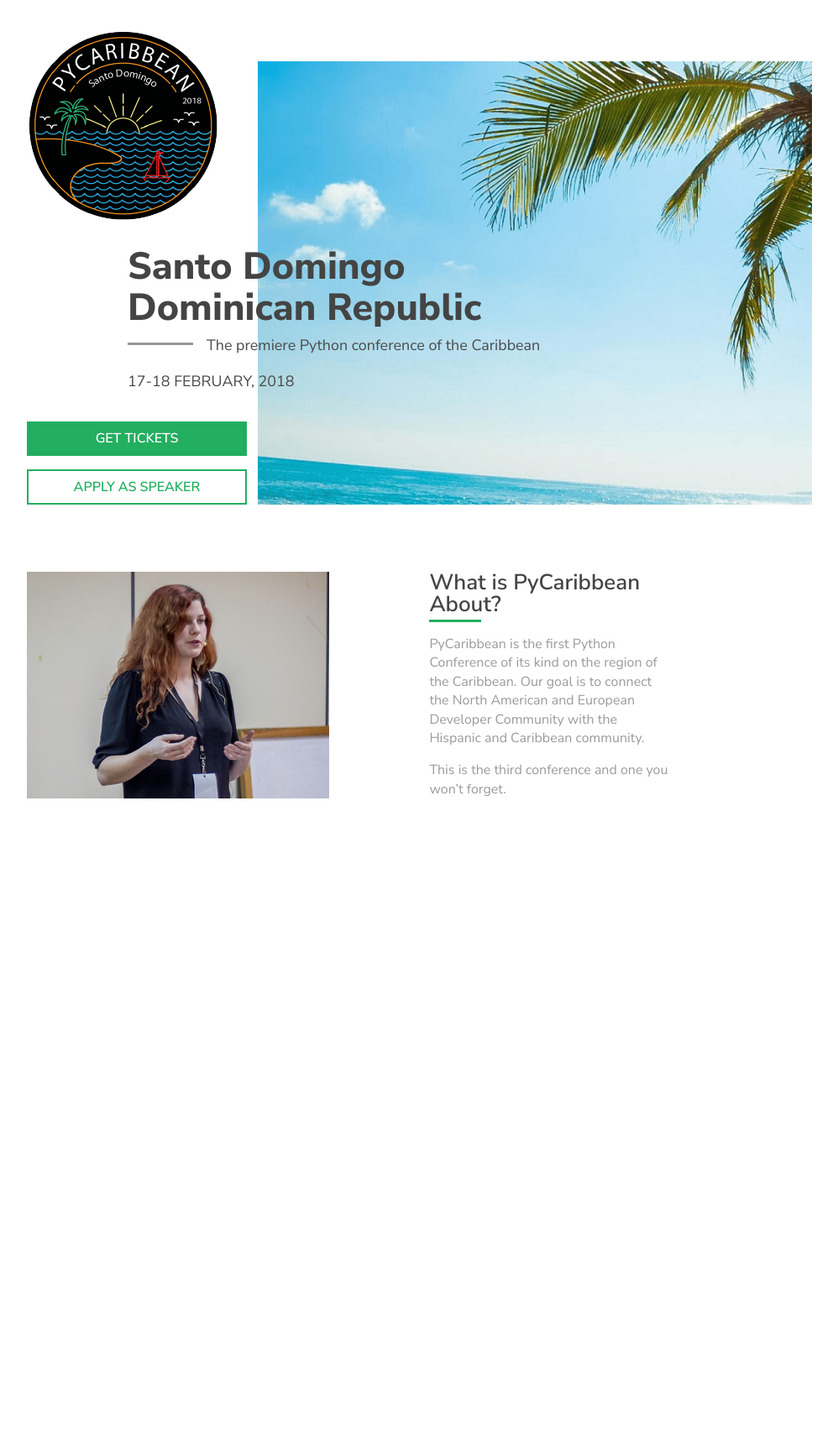
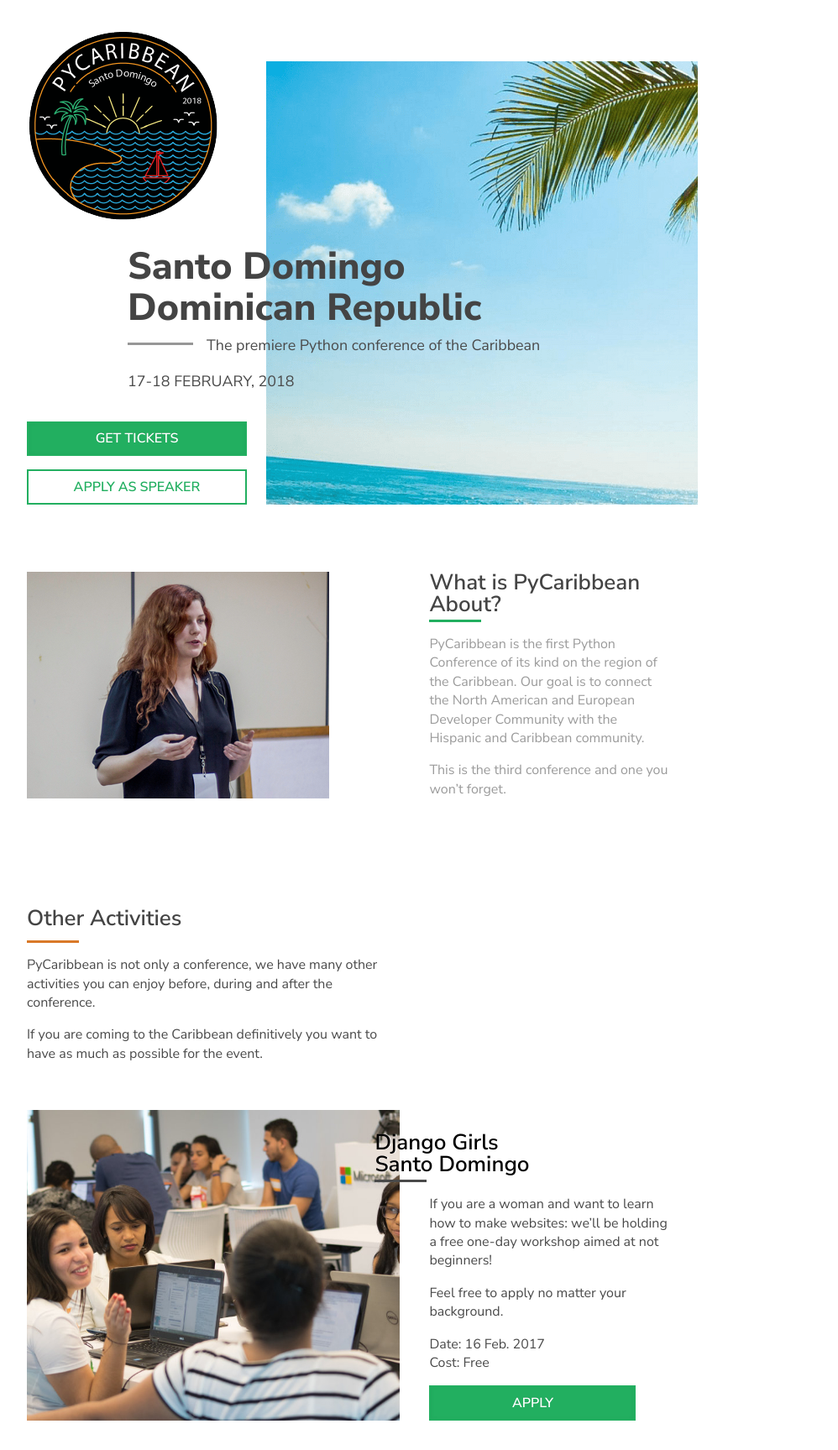
Before and after one commit to pycaribbean/pycaribbean.github.io, a Jekyll site: the page built from index.html, in a window 1280 px wide. Shown: the whole page at 84% size, without its empty margins (226-1224 px from the left). Built offline with Jekyll 4.4.1, drawn with Linux system fonts in a browser that asks for light colours; nearby versions of some CDN libraries; before the commit the page ends 1081 px from its top, so only the background shows below that.

Commit message:
add home about, other activities, and slider

```diff
--- a/css/base/_base-styles.scss
+++ b/css/base/_base-styles.scss
@@ -4,6 +4,7 @@
 
 body {
   margin-top: 35px;
+  margin-bottom: 35px;
   color: $black;
   line-height: 1.4;
   font-family: $font-body;
--- a/css/base/_helpers.scss
+++ b/css/base/_helpers.scss
@@ -0,0 +1,3 @@
+.no-overflow {
+  overflow: hidden;
+}
--- /dev/null
+++ b/css/components/_activity-slider.scss
@@ -0,0 +1,28 @@
+.activity-slider {
+  .uk-cover-background {
+    height: 100%;
+  }
+
+  h3 {
+    position: relative;
+    left: -2.5em;
+    margin-top: 1em;
+    color: black;
+    text-shadow: 2px 0 rgba(255, 255, 255, 0.5);
+  }
+
+  .uk-button {
+    width: 100%;
+    max-width: 246px;
+  }
+
+  @media (max-width: $sm) {
+    .uk-cover-background {
+      min-height: 300px;
+    }
+
+    h3 {
+      left: 0;
+    }
+  }
+}
--- a/css/main.scss
+++ b/css/main.scss
@@ -4,7 +4,9 @@
 @import './base/variables';
 @import './base/base-styles';
 @import './base/ui-kit-override';
+@import './base/helpers';
 
+@import './components/activity-slider';
 @import './components/call-to-action';
 @import './components/location-and-date-copy';
 @import './components/logo';
--- a/css/pages/_home-page.scss
+++ b/css/pages/_home-page.scss
@@ -31,9 +31,17 @@
     p { color: $grey; }
   }
 
+  .other-activities {
+    margin-bottom: 56px;
+
+    h3:after {
+      margin-top: 0.5em;
+      background-color: #d97928;
+    }
+  }
+
   @media (max-width: $sm) {
     .hero-container {
-      overflow: hidden;
       padding-bottom: 12px;
 
       .hero-cover {
--- a/index.html
+++ b/index.html
@@ -2,8 +2,8 @@
 layout: homepage
 ---
 
-<section id="home-page">
-  <div class="hero-container uk-container uk-container-center">
+<section id="home-page" class="uk-container uk-container-center no-overflow">
+  <div class="hero-container">
     <div class="uk-grid">
       <div class="uk-width-medium-4-10">
         <h1 class="logo">PyCaribbean 2018</h1>
@@ -48,7 +48,6 @@
     <div class="hero-cover"></div>
   </div>
 
-  <div class="uk-container uk-container-center">
   <div class="about-pycaribbean uk-grid" data-uk-grid-margin>
     <div class="uk-width-medium-6-10">
       <img src="img/home/about_pycaribbean.jpg" alt="About PyCaribbean" />
@@ -59,5 +58,42 @@
       <p>This is the third conference and one you won’t forget.</p>
     </div>
   </div>
+
+  <div class="other-activities uk-grid" data-uk-grid-margin>
+    <div class="uk-width-medium-6-10">
+      <h3>Other Activities</h3>
+      <p>PyCaribbean is not only a conference, we have many other activities you can enjoy before, during  and after the conference.</p>
+      <p>If you are coming to the Caribbean definitively you want to have as much as possible for the event.</p>
+    </div>
+  </div>
+
+  <div class="activity-slider" data-uk-slider>
+    <div class="uk-slider-container">
+      <ul class="uk-slider uk-grid">
+        <li class="uk-width-1-1">
+          <article class="uk-grid">
+            <div class="uk-width-medium-6-10">
+              <div class="uk-cover-background" style="background-image: url(img/home/django-girls.jpg); ">
+              </div>
+            </div>
+            <div class="uk-width-medium-4-10">
+              <h3>Django Girls <br />
+              Santo Domingo</h3>
+
+              <p>If you are a woman and want to learn how to make websites: we’ll be holding a free one-day workshop aimed at not beginners!</p>
+
+              <p>Feel free to apply no matter your background.</p>
+
+              <p>Date: 16 Feb. 2017<br />
+              Cost: Free</p>
+
+              <a class="uk-button uk-button-primary">
+                Apply
+              </a>
+            </div>
+          </article>
+        </li>
+      </ul>
+    </div>
   </div>
 </section>
```
Also changed, not shown: img/home/django-girls.jpg (added). Lines whose indentation alone changed are shown as unchanged.
